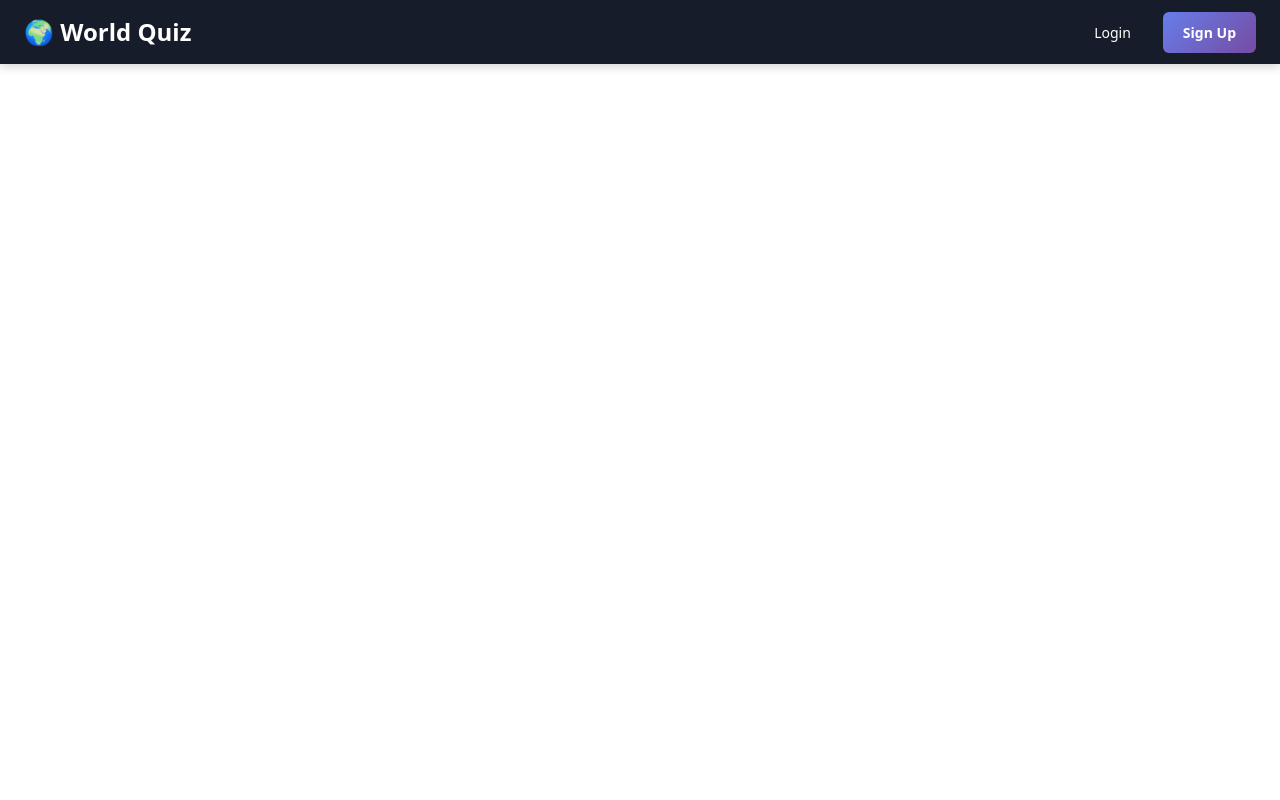
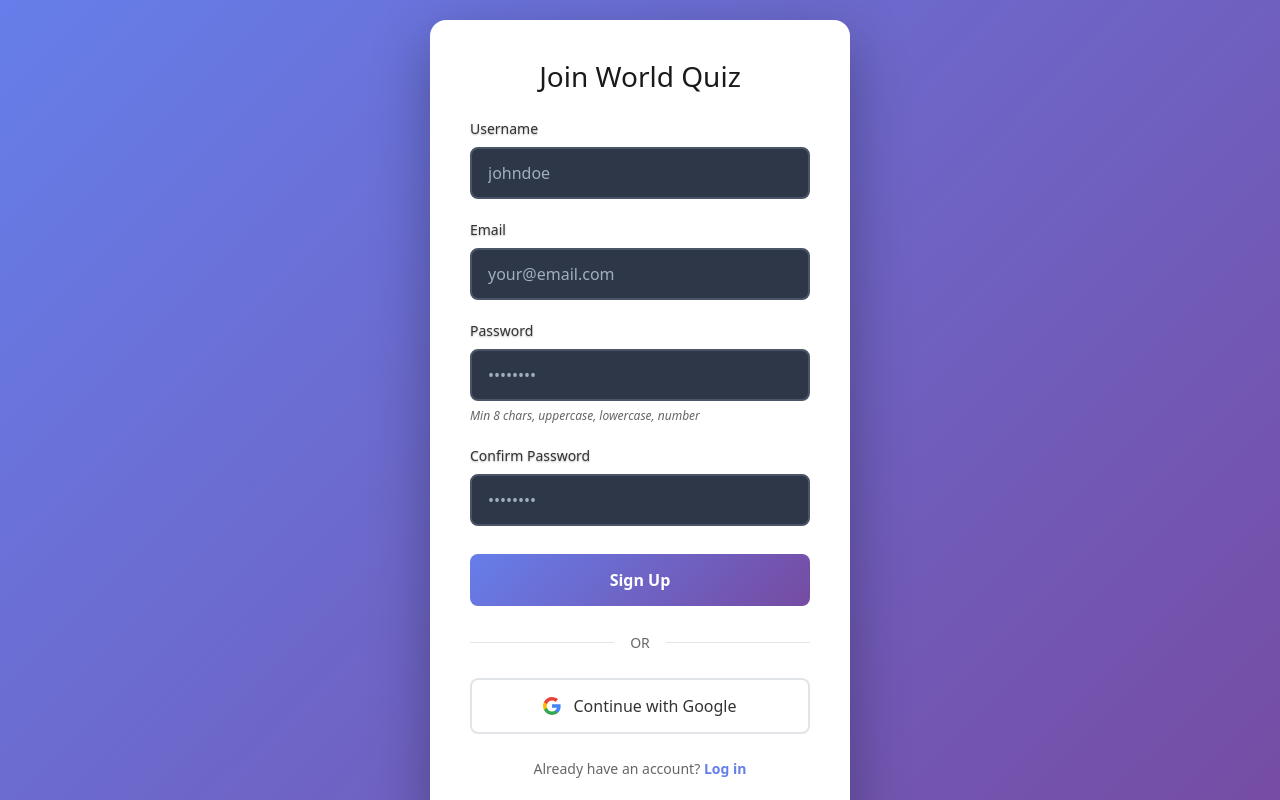
Before and after one commit to sergioGyarab/world-quiz, a React (Vite) app in the folder FrontEnd/: page /auth in a window 1280 px wide. Built offline with nearby package versions, Linux system fonts and the light colour scheme; no server answers.

Commit message:
feat: Implement authentication flow with registration and login components; enhance user experience with email verification and error handling

```diff
--- a/FrontEnd/src/App.tsx
+++ b/FrontEnd/src/App.tsx
@@ -1,7 +1,6 @@
 import { Routes, Route, Navigate, useLocation } from 'react-router-dom';
 import { Navbar } from './components/Navbar';
-import { Login } from './components/Login';
-import { Register } from './components/Register';
+import { Auth } from './components/Auth';
 import { SetNickname } from './components/SetNickname';
 import WorldMap from './WorldMap';
 import FlagMatchGame from './components/FlagMatchGame';
@@ -9,8 +8,16 @@ import MainMenu from './components/MainMenu';
 import { useAuth } from './contexts/AuthContext';
 import './App.css';
 
+// Route only for guests (redirects logged-in users)
+function GuestRoute({ children }: { children: React.ReactNode }) {
+  const { isAuthenticated, loading } = useAuth();
+  if (loading) return <div style={{height: '100vh', display: 'flex', alignItems: 'center', justifyContent: 'center', background: '#0b1020', color: '#fff'}}><div>Loading...</div></div>;
+  return !isAuthenticated ? <>{children}</> : <Navigate to='/' replace />;
+}
+
+// Route only for authenticated users (set nickname)
 function ProtectedRoute({ children }: { children: React.ReactNode }) {
-  const { isAuthenticated, loading, user } = useAuth();
+  const { isAuthenticated, loading } = useAuth();
 
   if (loading) {
     return (
@@ -20,76 +27,26 @@ function ProtectedRoute({ children }: { children: React.ReactNode }) {
     );
   }
 
-  if (!isAuthenticated) {
-    return <Navigate to='/login' replace />;
-  }
-
-  // Check if email is verified (Google users are auto-verified)
-  if (user && !user.emailVerified && user.email && !user.photoURL) {
-    return (
-      <div style={{
-        height: '100vh',
-        display: 'flex',
-        alignItems: 'center',
-        justifyContent: 'center',
-        background: 'linear-gradient(135deg, #667eea 0%, #764ba2 100%)',
-        padding: '20px'
-      }}>
-        <div style={{
-          background: 'white',
-          borderRadius: '16px',
-          padding: '40px',
-          maxWidth: '500px',
-          textAlign: 'center',
-          boxShadow: '0 20px 60px rgba(0, 0, 0, 0.3)'
-        }}>
-          <h2 style={{color: '#1a1a1a', marginBottom: '20px'}}>📧 Verify Your Email</h2>
-          <p style={{color: '#666', fontSize: '16px', lineHeight: '1.6'}}>
-            Please check your email inbox and click the verification link to access World Quiz.
-          </p>
-          <p style={{color: '#666', fontSize: '14px', marginTop: '16px'}}>
-            Email sent to: <strong>{user.email}</strong>
-          </p>
-          <button
-            onClick={() => window.location.reload()}
-            style={{
-              marginTop: '24px',
-              padding: '12px 24px',
-              background: 'linear-gradient(135deg, #667eea 0%, #764ba2 100%)',
-              color: 'white',
-              border: 'none',
-              borderRadius: '8px',
-              fontSize: '16px',
-              fontWeight: '600',
-              cursor: 'pointer'
-            }}
-          >
-            I've Verified My Email
-          </button>
-        </div>
-      </div>
-    );
-  }
-
-  return <>{children}</>;
-}
-
-function GuestRoute({ children }: { children: React.ReactNode }) {
-  const { isAuthenticated, loading } = useAuth();
-  if (loading) return <div style={{height: '100vh', display: 'flex', alignItems: 'center', justifyContent: 'center', background: '#0b1020', color: '#fff'}}><div>Loading...</div></div>;
-  return !isAuthenticated ? <>{children}</> : <Navigate to='/' replace />;
+  return isAuthenticated ? <>{children}</> : <Navigate to='/auth' replace />;
 }
 
 export default function App() {
   const location = useLocation();
-  const { user } = useAuth();
+  const { loading } = useAuth();
   const isMapRoute = location.pathname.startsWith('/map');
   const isGameRoute = location.pathname.startsWith('/game');
-  const isAuthRoute = ['/login', '/register', '/set-nickname'].some(p => location.pathname.startsWith(p));
+  const isAuthRoute = ['/auth', '/set-nickname'].some(p => location.pathname.startsWith(p));
 
-  // Hide navbar for unverified users (email/password only, not Google)
-  const isUnverified = user && !user.emailVerified && user.email && !user.photoURL;
-  const hideNav = isMapRoute || isGameRoute || isAuthRoute || isUnverified;
+  // Hide navbar only for map, game, and auth routes
+  const hideNav = isMapRoute || isGameRoute || isAuthRoute;
+
+  if (loading) {
+    return (
+      <div style={{height: '100vh', display: 'flex', alignItems: 'center', justifyContent: 'center', background: '#0b1020', color: '#fff'}}>
+        <div>Loading...</div>
+      </div>
+    );
+  }
 
   return (
     <>
@@ -104,8 +61,7 @@ export default function App() {
         }}
       >
         <Routes>
-          <Route path='/login' element={<GuestRoute><Login /></GuestRoute>} />
-          <Route path='/register' element={<GuestRoute><Register /></GuestRoute>} />
+          <Route path='/auth' element={<GuestRoute><Auth /></GuestRoute>} />
           <Route
             path='/set-nickname'
             element={
@@ -114,30 +70,9 @@ export default function App() {
               </ProtectedRoute>
             }
           />
-          <Route
-            path='/'
-            element={
-              <ProtectedRoute>
-                <MainMenu />
-              </ProtectedRoute>
-            }
-          />
-          <Route
-            path='/map'
-            element={
-              <ProtectedRoute>
-                <WorldMap />
-              </ProtectedRoute>
-            }
-          />
-          <Route
-            path='/game/flags'
-            element={
-              <ProtectedRoute>
-                <FlagMatchGame />
-              </ProtectedRoute>
-            }
-          />
+          <Route path='/' element={<MainMenu />} />
+          <Route path='/map' element={<WorldMap />} />
+          <Route path='/game/flags' element={<FlagMatchGame />} />
         </Routes>
       </div>
     </>
--- a/FrontEnd/src/components/Auth.css
+++ b/FrontEnd/src/components/Auth.css
@@ -173,3 +173,18 @@
 .auth-footer a:hover {
   text-decoration: underline;
 }
+
+.auth-link {
+  background: none;
+  border: none;
+  color: #667eea;
+  text-decoration: none;
+  font-weight: 600;
+  cursor: pointer;
+  padding: 0;
+  font-size: inherit;
+}
+
+.auth-link:hover {
+  text-decoration: underline;
+}
--- /dev/null
+++ b/FrontEnd/src/components/Auth.tsx
@@ -0,0 +1,198 @@
+import { useState, FormEvent } from 'react';
+import { useNavigate } from 'react-router-dom';
+import { useAuth } from '../contexts/AuthContext';
+import './Auth.css';
+
+export function Auth() {
+  const [mode, setMode] = useState<'register' | 'login'>('register');
+  const [username, setUsername] = useState('');
+  const [email, setEmail] = useState('');
+  const [password, setPassword] = useState('');
+  const [confirmPassword, setConfirmPassword] = useState('');
+  const [error, setError] = useState('');
+  const [success, setSuccess] = useState('');
+  const [loading, setLoading] = useState(false);
+  const { login, register, loginWithGoogle } = useAuth();
+  const navigate = useNavigate();
+
+  const handleSubmit = async (e: FormEvent) => {
+    e.preventDefault();
+    setError('');
+    setSuccess('');
+
+    if (mode === 'register') {
+      if (password !== confirmPassword) {
+        setError('Passwords do not match');
+        return;
+      }
+
+      if (password.length < 8) {
+        setError('Password must be at least 8 characters');
+        return;
+      }
+
+      if (!/^(?=.*[a-z])(?=.*[A-Z])(?=.*\d)/.test(password)) {
+        setError('Password must contain uppercase, lowercase, and number');
+        return;
+      }
+    }
+
+    setLoading(true);
+
+    try {
+      if (mode === 'register') {
+        await register(username, email, password);
+        setSuccess('✅ Registration successful! Please check your email and click the verification link. Then you can log in.');
+        // Clear form after successful registration
+        setUsername('');
+        setPassword('');
+        setConfirmPassword('');
+        setEmail('');
+      } else {
+        await login(email, password);
+        navigate('/', { replace: true });
+      }
+    } catch (err: any) {
+      setError(err.message);
+    } finally {
+      setLoading(false);
+    }
+  };
+
+  const handleGoogleLogin = async () => {
+    try {
+      await loginWithGoogle();
+      navigate('/', { replace: true });
+    } catch (err: any) {
+      setError(err.message);
+    }
+  };
+
+  return (
+    <div className="auth-container">
+      <div className="auth-card">
+        <h2>{mode === 'register' ? 'Join World Quiz' : 'Welcome Back'}</h2>
+
+        {error && <div className="error-message">{error}</div>}
+        {success && <div className="success-message">{success}</div>}
+
+        <form onSubmit={handleSubmit}>
+          {mode === 'register' && (
+            <div className="form-group">
+              <label htmlFor="username">Username</label>
+              <input
+                id="username"
+                type="text"
+                value={username}
+                onChange={(e) => setUsername(e.target.value)}
+                required
+                minLength={3}
+                maxLength={50}
+                placeholder="johndoe"
+                pattern="[a-zA-Z0-9_\-]+"
+                title="Only letters, numbers, underscores, and hyphens"
+              />
+            </div>
+          )}
+
+          <div className="form-group">
+            <label htmlFor="email">Email</label>
+            <input
+              id="email"
+              type="email"
+              value={email}
+              onChange={(e) => setEmail(e.target.value)}
+              required
+              placeholder="your@email.com"
+            />
+          </div>
+
+          <div className="form-group">
+            <label htmlFor="password">Password</label>
+            <input
+              id="password"
+              type="password"
+              value={password}
+              onChange={(e) => setPassword(e.target.value)}
+              required
+              minLength={mode === 'register' ? 8 : undefined}
+              placeholder="••••••••"
+            />
+            {mode === 'register' && (
+              <small>Min 8 chars, uppercase, lowercase, number</small>
+            )}
+          </div>
+
+          {mode === 'register' && (
+            <div className="form-group">
+              <label htmlFor="confirmPassword">Confirm Password</label>
+              <input
+                id="confirmPassword"
+                type="password"
+                value={confirmPassword}
+                onChange={(e) => setConfirmPassword(e.target.value)}
+                required
+                placeholder="••••••••"
+              />
+            </div>
+          )}
+
+          <button type="submit" disabled={loading} className="btn-primary">
+            {loading
+              ? (mode === 'register' ? 'Creating account...' : 'Logging in...')
+              : (mode === 'register' ? 'Sign Up' : 'Login')
+            }
+          </button>
+        </form>
+
+        <div className="divider">
+          <span>OR</span>
+        </div>
+
+        <button onClick={handleGoogleLogin} className="btn-google">
+          <svg width="18" height="18" viewBox="0 0 18 18">
+            <path fill="#4285F4" d="M17.64 9.2c0-.637-.057-1.251-.164-1.84H9v3.481h4.844c-.209 1.125-.843 2.078-1.796 2.717v2.258h2.908c1.702-1.567 2.684-3.874 2.684-6.615z"/>
+            <path fill="#34A853" d="M9 18c2.43 0 4.467-.806 5.956-2.184l-2.908-2.258c-.806.54-1.837.86-3.048.86-2.344 0-4.328-1.584-5.036-3.711H.957v2.332C2.438 15.983 5.482 18 9 18z"/>
+            <path fill="#FBBC05" d="M3.964 10.707c-.18-.54-.282-1.117-.282-1.707s.102-1.167.282-1.707V4.961H.957C.347 6.175 0 7.55 0 9s.348 2.825.957 4.039l3.007-2.332z"/>
+            <path fill="#EA4335" d="M9 3.58c1.321 0 2.508.454 3.44 1.345l2.582-2.58C13.463.891 11.426 0 9 0 5.482 0 2.438 2.017.957 4.961L3.964 7.293C4.672 5.163 6.656 3.58 9 3.58z"/>
+          </svg>
+          Continue with Google
+        </button>
+
+        <p className="auth-footer">
+          {mode === 'register' ? (
+            <>
+              Already have an account?{' '}
+              <button
+                type="button"
+                onClick={() => {
+                  setMode('login');
+                  setError('');
+                  setSuccess('');
+                }}
+                className="auth-link"
+              >
+                Log in
+              </button>
+            </>
+          ) : (
+            <>
+              Don't have an account?{' '}
+              <button
+                type="button"
+                onClick={() => {
+                  setMode('register');
+                  setError('');
+                  setSuccess('');
+                }}
+                className="auth-link"
+              >
+                Sign up
+              </button>
+            </>
+          )}
+        </p>
+      </div>
+    </div>
+  );
+}
--- a/FrontEnd/src/components/Navbar.tsx
+++ b/FrontEnd/src/components/Navbar.tsx
@@ -35,14 +35,9 @@ export function Navbar() {
                 </button>
               </>
             ) : (
-              <>
-                <a href="/login" className="navbar-link">
-                  Login
-                </a>
-                <a href="/register" className="navbar-button">
-                  Sign Up
-                </a>
-              </>
+              <a href="/auth" className="navbar-button">
+                Join us
+              </a>
             )}
           </div>
         </div>
```
Also changed, not shown: FrontEnd/src/contexts/AuthContext.tsx (+21 -2 lines).
